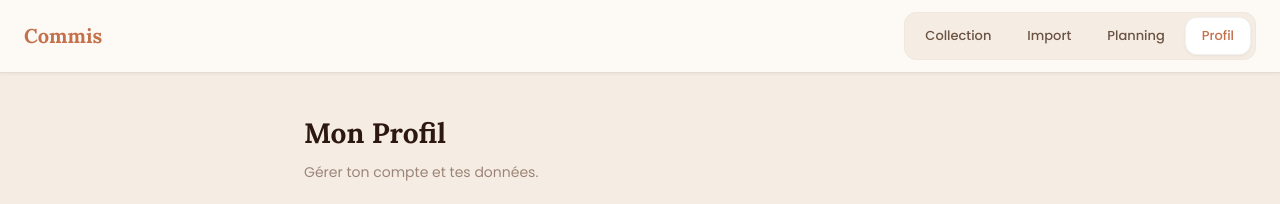
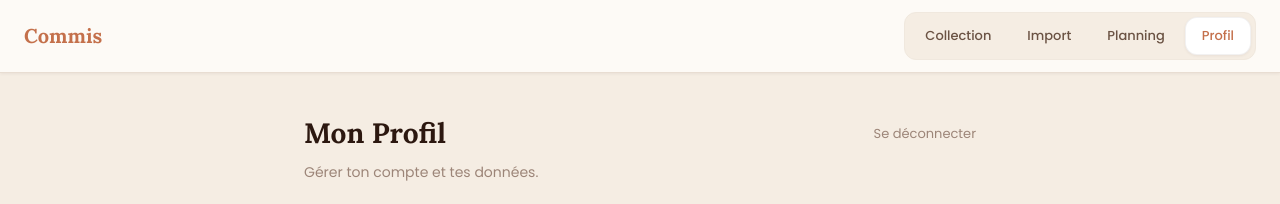
Before and after one commit to TiercePersonne/commis, a Next.js app: page /profile in a window 1280 px wide. Shown: the top 204 px of the page. Built offline with nearby package versions, Linux system fonts and the light colour scheme; no server answers.

Commit message:
fix: python symlink + bouton déconnexion profil

```diff
--- a/src/app/profile/page.tsx
+++ b/src/app/profile/page.tsx
@@ -3,6 +3,7 @@
 import { useState, useEffect } from 'react';
 import { AppLayout } from '@/app/components/app-layout';
 import { exportUserData, deleteAccount, saveInstagramCookies, getInstagramCookies } from '@/app/actions/profile';
+import { logout } from '@/app/login/actions';
 
 export default function ProfilePage() {
   const [exporting, setExporting] = useState(false);
@@ -86,9 +87,19 @@ export default function ProfilePage() {
     <AppLayout>
       <div className="px-10 pb-10">
         <div className="max-w-2xl mx-auto pt-8">
-          <h1 className="text-[28px] font-serif font-bold text-[var(--color-text-primary)] mb-2">
-            Mon Profil
-          </h1>
+          <div className="flex items-center justify-between mb-2">
+            <h1 className="text-[28px] font-serif font-bold text-[var(--color-text-primary)]">
+              Mon Profil
+            </h1>
+            <form action={logout}>
+              <button
+                type="submit"
+                className="text-[13px] text-[var(--color-text-muted)] hover:text-red-600 transition-colors"
+              >
+                Se déconnecter
+              </button>
+            </form>
+          </div>
           <p className="text-[14px] text-[var(--color-text-muted)] mb-8">
             Gérer ton compte et tes données.
           </p>
```
